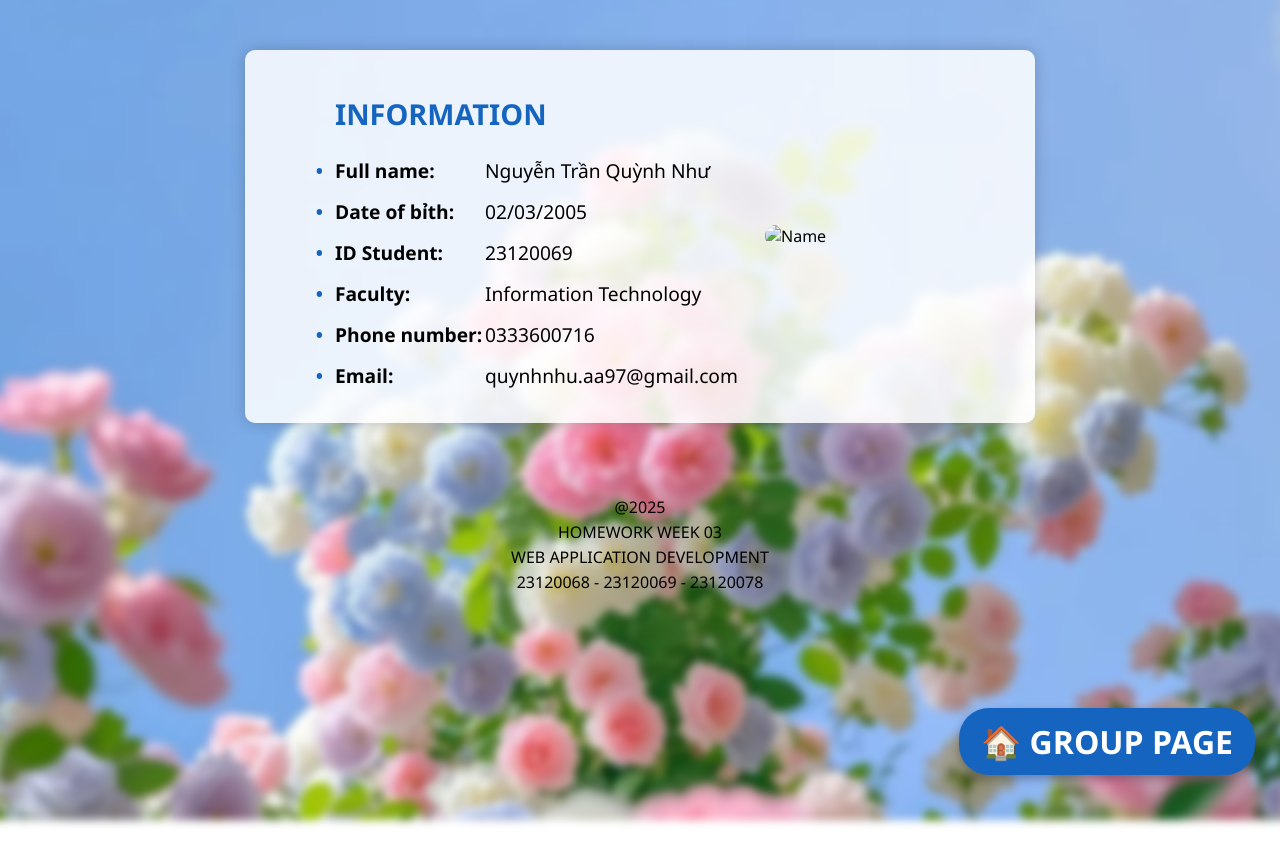
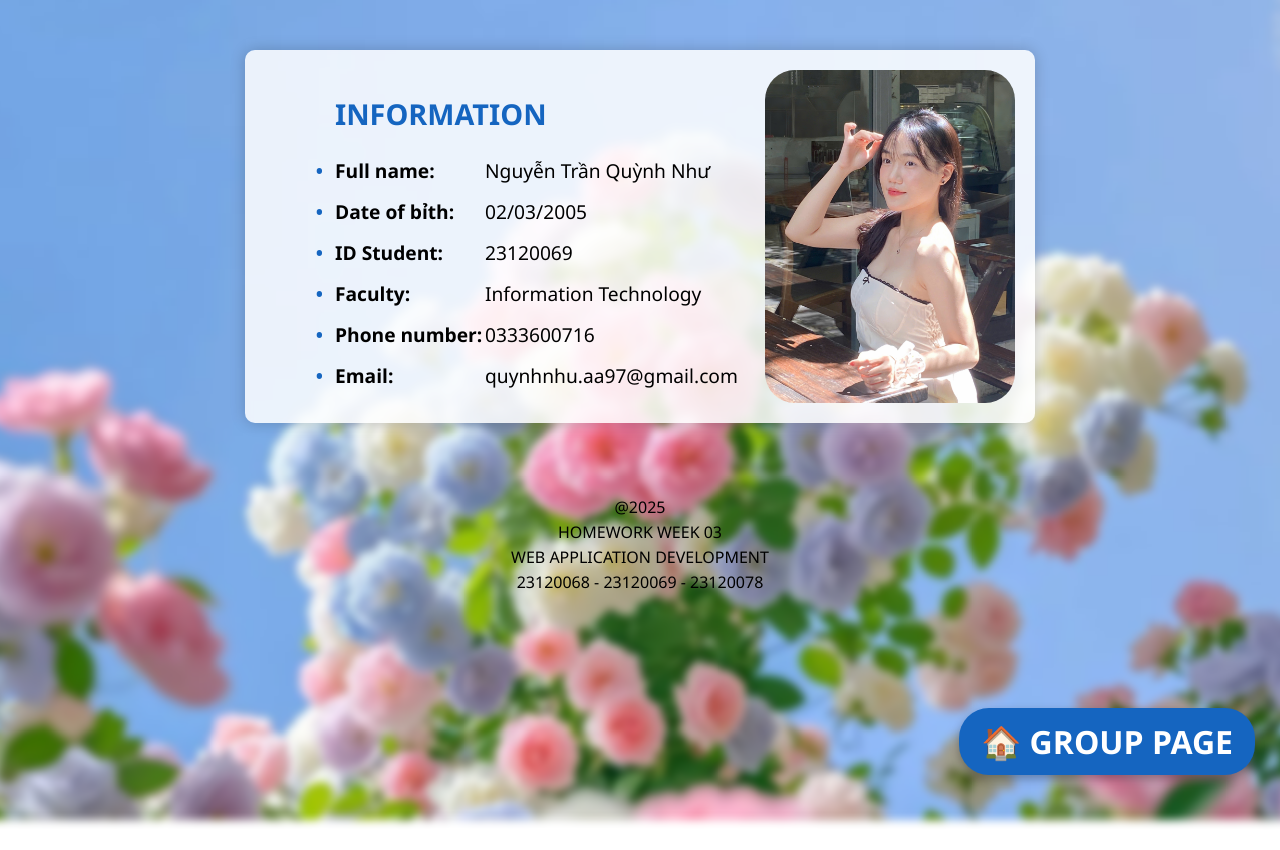
Before and after one commit to Quynhnhu0203/-WAD---W03-Group-website, a plain HTML site: page 23120069.html in a window 1280 px wide. Drawn offline with Linux system fonts and the light colour scheme.

Commit message:
Update 23120069.html

```diff
--- a/23120069.html
+++ b/23120069.html
@@ -134,7 +134,7 @@ p {
 
 <body>
     <div class="container">
-        <img src="members/images/23120069.jpg" alt="Name" class="profile-img">
+        <img src="members/23120069/images/23120069.jpg" alt="Name" class="profile-img">
         <div class="profile-info">
             <div class="personal-info">
                 <h2>INFORMATION</h2>
```
